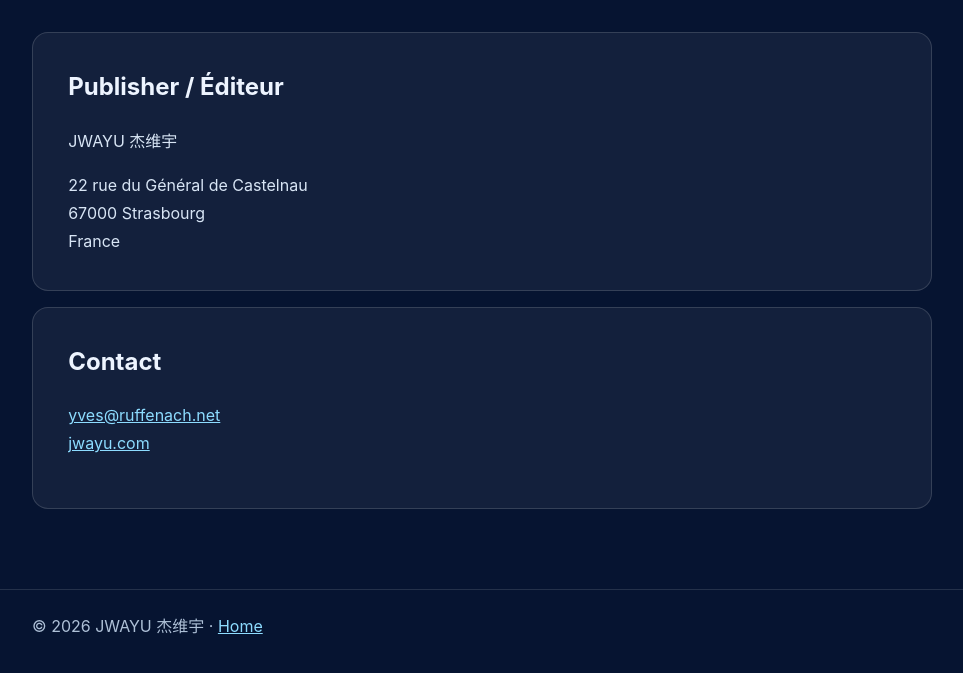
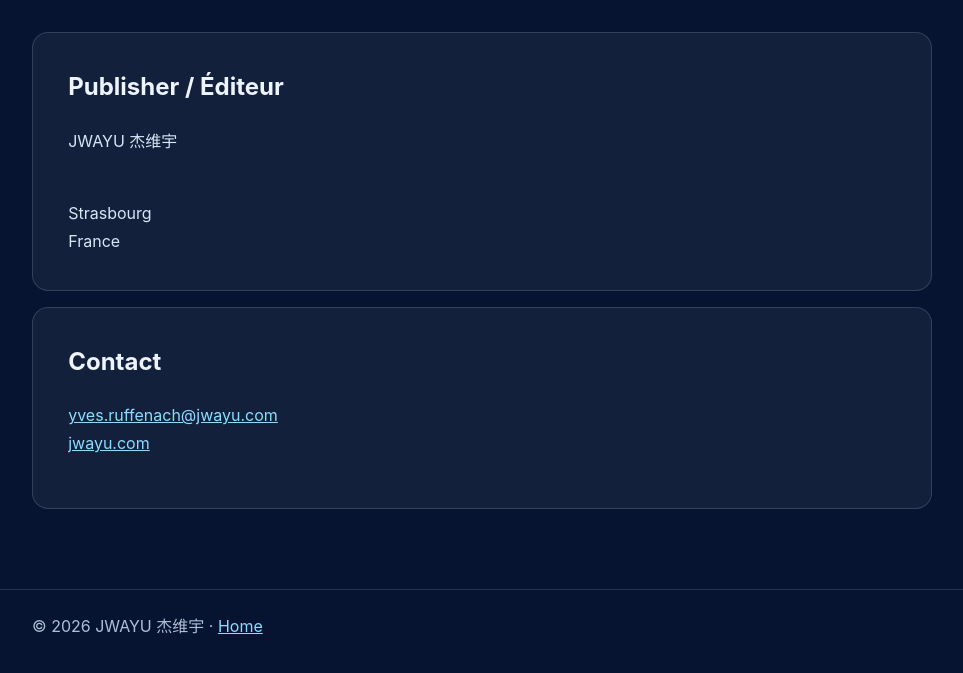
Before and after one commit to jwayu-com/site, a plain HTML site: page legal-notice/index.html in a window 1280 px wide. Shown: the part 259-932 px from the top of the page, without its empty margins (158-1121 px from the left). Drawn offline with Linux system fonts and the light colour scheme.

Commit message:
Update index.html

```diff
--- a/legal-notice/index.html
+++ b/legal-notice/index.html
@@ -28,11 +28,11 @@
     <section class="legal-card">
       <h2>Publisher / Éditeur</h2>
       <p>JWAYU 杰维宇</p>
-      <address>22 rue du Général de Castelnau<br>67000 Strasbourg<br>France</address>
+      <address><br>Strasbourg<br>France</address>
     </section>
     <section class="legal-card">
       <h2>Contact</h2>
-      <p><a href="mailto:yves@ruffenach.net">yves@ruffenach.net</a><br><a href="https://jwayu.com/">jwayu.com</a></p>
+      <p><a href="mailto:yves.ruffenach@jwayu.com">yves.ruffenach@jwayu.com</a><br><a href="https://jwayu.com/">jwayu.com</a></p>
     </section>
   </article></main>
   <footer class="legal-footer"><div class="shell">© 2026 JWAYU 杰维宇 · <a href="../">Home</a></div></footer>
```
